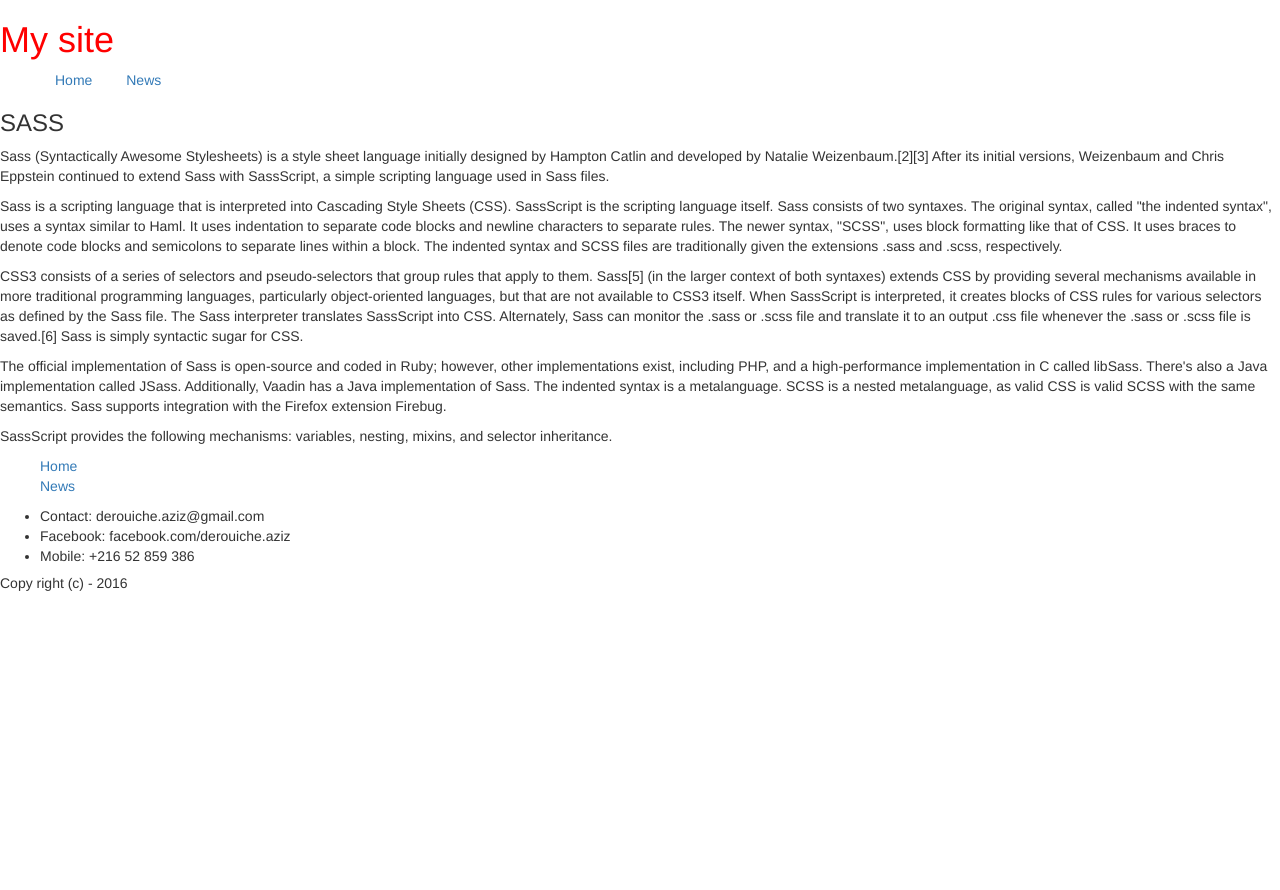
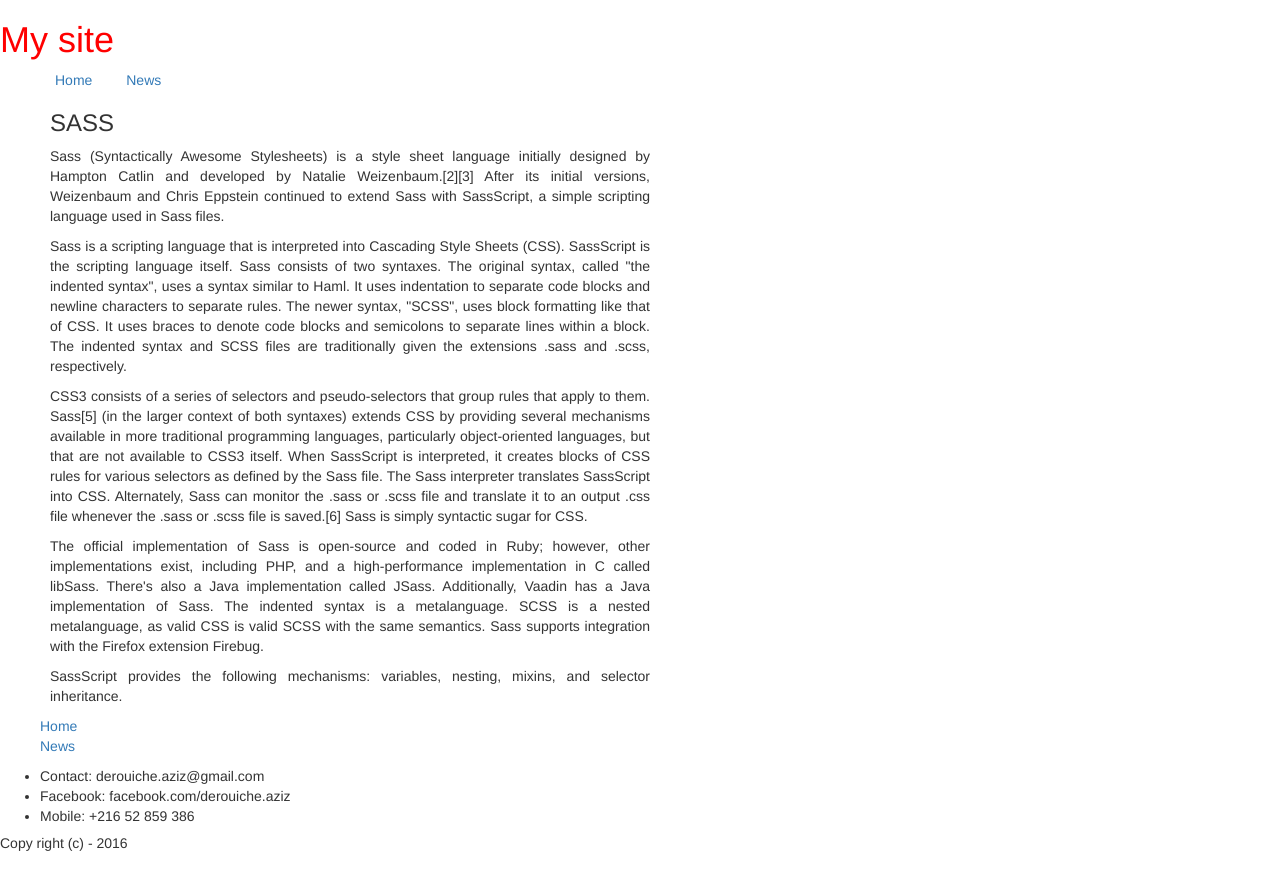
Before and after one commit to DerouicheMedAziz/my-site, a Jekyll site: the page built from index.html, in a window 1280 px wide. Shown: the top 890 px of the page. Built offline with Jekyll 4.4.1, drawn with Linux system fonts in a browser that asks for light colours; nearby versions of some CDN libraries; library files that are not in the unit come from our copies; Markdown is read by kramdown in place of the engine named in the settings.

Commit message:
STYLE: p and h3

```diff
--- a/css/style.css
+++ b/css/style.css
@@ -1,3 +1,13 @@
+h3 {
+  margin-left: 50px;
+}
+
+p {
+  margin-left: 50px;
+  width: 600px;
+  text-align: justify;
+}
+
 .nav-top li {
   display: inline-block;
   margin-left: 15px;
```
Also changed, not shown: scss/style.scss (+8 -0 lines), 4 other files.
